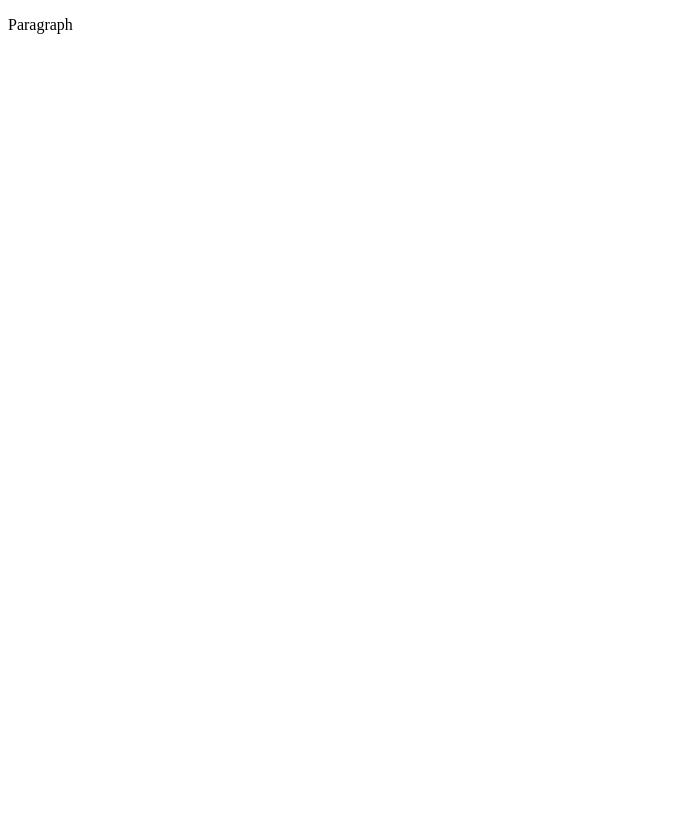
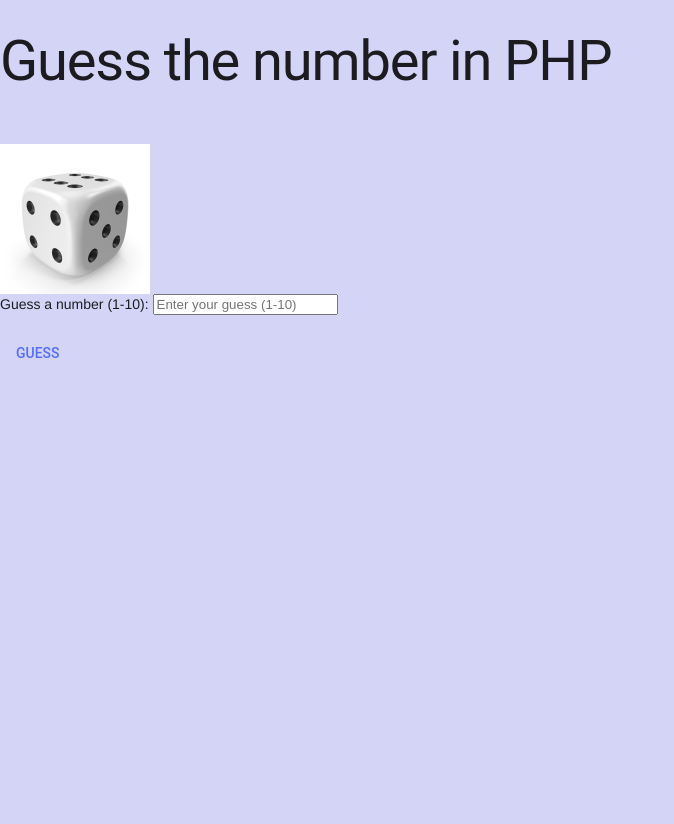
Before and after one commit to ICD2O-Digital-Tech-JackT/Unit4-01-PHP-GuessMyNumber, a PHP site: page / in a window 1280 px wide. Before the commit the part shown is almost empty. Shown: the whole page, without its empty margins (0-674 px from the left). Before the commit the page ends 34 px from the top, so only its background shows below. Run offline with PHP 8.4, Linux system fonts and the light colour scheme.

Commit message:
finished

```diff
--- a/css/style.css
+++ b/css/style.css
@@ -1,4 +1,3 @@
-/* Created by: Mr. Coxall
-* Created on: Sep 2020
-* This file contains the CSS for index.html
-*/
+html{
+  background-color:#d4d4f7;
+}
--- a/index.html
+++ /dev/null
@@ -1,9 +0,0 @@
-<!DOCTYPE html>
-<html>
-  <head>
-    <title>Title</title>
-  </head>
-  <body>
-    <p>Paragraph</p>
-  </body>
-</html>
--- /dev/null
+++ b/index.php
@@ -0,0 +1,43 @@
+
+<!DOCTYPE html>
+<html>
+  <head>
+    <!-- Meta Data -->
+     <title>Guess the Number!</title>
+    <!-- Favicon -->
+    <link rel="apple-touch-icon" sizes="180x180" href="/DiceFavicon/apple-touch-icon.png">
+    <link rel="icon" type="image/png" sizes="32x32" href="/DiceFavicon/favicon-32x32.png">
+    <link rel="icon" type="image/png" sizes="16x16" href="/DiceFavicon/favicon-16x16.png">
+    <link rel="manifest" href="/DiceFavicon/site.webmanifest">
+    <!-- Mdl -->
+    <link rel="stylesheet" href="https://fonts.googleapis.com/icon?family=Material+Icons">
+    <link rel="stylesheet" href="https://code.getmdl.io/1.3.0/material.light_blue-indigo.min.css" />
+    <!-- Css -->
+    <link rel="stylesheet" href="/css/style.css">
+  </head>
+<body>
+    <script defer src="https://code.getmdl.io/1.3.0/material.min.js"></script>
+    <!-- Text -->
+    <?php
+      echo "<h1>Guess the number in PHP</h1>";
+      echo "<br>";
+    ?>
+    <img src="/images/Dice Image.jpg" style="width:150px;">
+    <!-- Action -->
+    <form action="./calculations.php" method="post" target="calculations">
+      <!-- Labels -->
+      <label for=lblguess">Guess a number (1-10):</label>
+      <input type="integer" id="guess" placeholder="Enter your guess (1-10)" name="guess"><br><br>
+      <!-- Guess button -->
+      <button value="GuessButton" type="submit" class="mdl-button mdl-js-button mdl-button--accent">
+        Guess
+      </button>
+    </form>
+    <?php
+    echo "<br>"
+    ?>
+    <!-- Frame to display the results -->
+    <iframe id="calculations" name="calculations">
+    </iframe>
+  </body>
+</html>
--- a/js/script.js
+++ /dev/null
@@ -1,5 +0,0 @@
-// Copyright (c) 2020 Mr. Coxall All rights reserved
-//
-// Created by: Mr. Coxall
-// Created on: Sep 2020
-// This file contains the JS functions for index.html
```
Also changed, not shown: calculations.php (added, +16 -0 lines), DiceFavicon/android-chrome-192x192.png (added), DiceFavicon/android-chrome-512x512.png (added), DiceFavicon/apple-touch-icon.png (added), DiceFavicon/favicon-16x16.png (added), DiceFavicon/favicon-32x32.png (added), DiceFavicon/favicon.ico (added), DiceFavicon/site.webmanifest (added), images/Dice Image.jpg (added), 2 other files.
